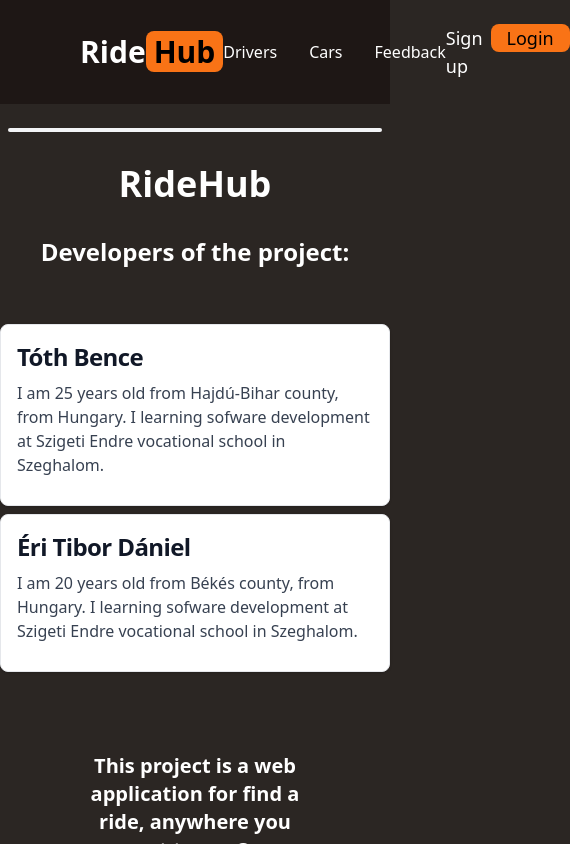
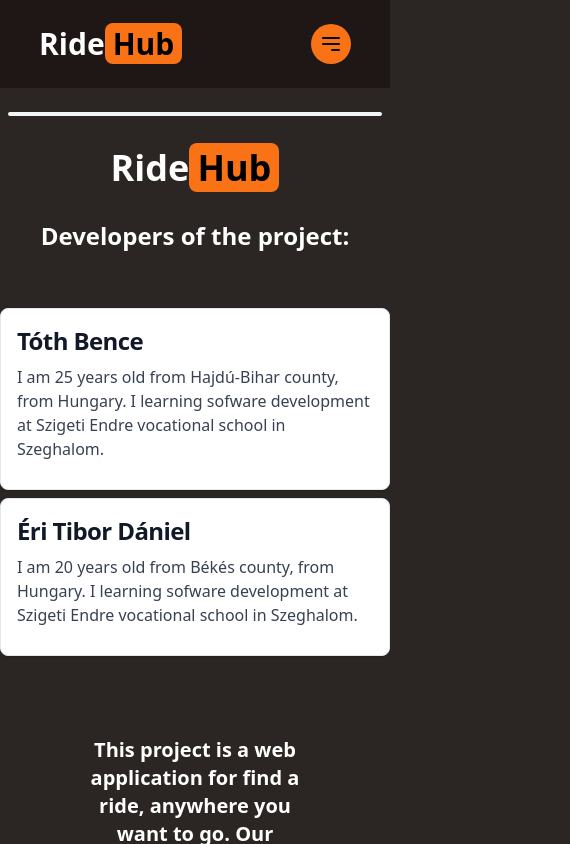
Before and after one commit to Dany246/RideHUB, a React (Vite) app in the folder frontend/: page / in a window 390 px wide. Shown: the top 844 px of the page, 570 px wide, since content can reach past the window. Built offline with nearby package versions, Linux system fonts and the light colour scheme.

Commit message:
nav menu

```diff
--- a/frontend/src/App.tsx
+++ b/frontend/src/App.tsx
@@ -33,51 +33,100 @@ import { Home } from "./Pages/Home";
 import { Cars } from "./Pages/Cars";
 import { Drivers } from "./Pages/Drivers";
 import { Feedback } from "./Pages/Feedback";
-import {SignUp} from "./Pages/SignUp";
-import {Login} from "./Pages/Login"
+import { SignUp } from "./Pages/SignUp";
+import { Login } from "./Pages/Login";
 import { Order } from "./Pages/Order";
 
 const App: React.FC = () => {
   return (
     <>
-
       <Router>
-        <nav className="pl-8 bg-[#1e1613e5]">
-          <div className="flex items-center justify-between py-6 px-12">
+        <nav className="bg-[#1e1613e5]">
+          <div className="flex items-center justify-between py-6 px-[10%] lg:justify-between">
+            <div className="flex items-center justify-center">
               <a href="/">
                 <h1 className="text-3xl font-bold text-white ">
                   Ride
-                  <span className="bg-orange-500 text-black px-2 rounded-lg">
+                  <span className="px-2 text-black bg-orange-500 rounded-lg">
                     Hub
                   </span>
                 </h1>
               </a>
-            <Link to="/">
-              {" "}
-
+            </div>
+            <div className="relative lg:hidden">
+              <button
+                className="flex items-center justify-center w-10 h-10 text-black bg-orange-500 rounded-full"
+                onClick={() =>
+                  document
+                    .querySelector("#nav-items")
+                    ?.classList.toggle("hidden")
+                }
+              >
+                <svg
+                  xmlns="http://www.w3.org/2000/svg"
+                  className="w-6 h-6"
+                  fill="none"
+                  viewBox="0 0 24 24"
+                  stroke="currentColor"
+                  strokeWidth="2"
+                >
+                  <path
+                    strokeLinecap="round"
+                    strokeLinejoin="round"
+                    d="M4 6h16M4 12h16m-7 6h7"
+                  />
+                </svg>
+              </button>
+              <ul
+                className="hidden absolute top-10 right-0 space-y-2 bg-[#1e1613e5] p-4 rounded-lg min-w-[125px] font-medium"
+                id="nav-items"
+              >
+                <div className="flex flex-col mb-4 text-center gap-[6px] min-h-[40%]">
+                  <Link to="/signup">
+                    <li className="duration-300 text-md hover:text-lg">Sign up</li>
                   </Link>
-            <ul className="inline-flex space-x-8 ">
-              <li>
-                <Link to="/drivers"> Drivers</Link>
+                  <Link to="login">
+                    <li className="px-4 text-black duration-300 bg-orange-500 rounded-lg text-md hover:text-lg">
+                      Login
                     </li>
-              <li>
-                <Link to="/cars">Cars</Link>
-              </li>
-              <li>
-                <Link to="/feedback"> Feedback </Link>
-              </li>
+                  </Link>
+                </div>
+                <Link to="/drivers">
+                  <li className="duration-700 text-md hover:ml-2">Drivers</li>
+                </Link>
+                <Link to="/cars">
+                  <li className="duration-700 text-md hover:ml-2">Cars</li>
+                </Link>
+                <Link to="/feedback">
+                  <li className="duration-700 text-md hover:ml-2">Feedback</li>
+                </Link>
               </ul>
-              <ul className="inline-flex space-x-2  text-lg">
+            </div>
+            <div className="hidden list-none lg:flex lg:items-center lg:justify-between lg:space-x-10 lg:mr-10">
+              <div className="flex gap-8 mr-10">
+                <Link to="/drivers">
+                  <li> Drivers</li>
+                </Link>
+                <Link to="/cars">
+                  <li>Cars</li>
+                </Link>
+                <Link to="/feedback">
+                  <li> Feedback </li>
+                </Link>
+              </div>
               <Link to="/signup">
                 <li>Sign up</li>
               </Link>
               <Link to="login">
-                  <li className="bg-orange-500 text-black px-4 rounded-lg">Login</li>
+                <li className="px-4 text-black bg-orange-500 rounded-lg">
+                  Login
+                </li>
               </Link>
-              </ul></div>
+            </div>
+          </div>
         </nav>
+
         <hr className="w-[96%] h-1 mx-auto my-6 bg-gray-100 border-0 rounded dark:bg-stone-900" />
-
 
         <Routes>
           <Route path="/" element={<Home />} />
--- a/frontend/src/Pages/Home.tsx
+++ b/frontend/src/Pages/Home.tsx
@@ -1,4 +1,3 @@
-import { ChevronsLeft, ChevronsRight } from "lucide-react";
 import { useState, useEffect } from "react";
 
 export const Home = () => {
@@ -19,7 +18,7 @@ export const Home = () => {
           loaded ? "opacity-100" : "opacity-0"
         }`}
       >
-        RideHub
+        Ride<span className="bg-orange-500 text-black px-2 rounded-lg">Hub</span>
       </h1>
 
       <h1
@@ -89,7 +88,7 @@ export const Home = () => {
       <div className={`text-center transition-opacity duration-1000 delay-1000 ${
           loaded ? "opacity-100" : "opacity-0"
         }`}>
-        <p className="text-2xl font-bold text-white">⮚ Order a ride<a className="bg-orange-500 text-black p-1 rounded-lg hover:underline" href="/order">Here</a> ⮘</p>
+        <p className="text-2xl font-bold text-white"><a className="duration-500 hover:text-3xl" href="/order">⮚ Order a ride<span className="bg-orange-500 text-black p-1 rounded-lg">Here</span> ⮘</a></p>
       </div>
     </div>
   );
```
Lines whose indentation alone changed are shown as unchanged.
